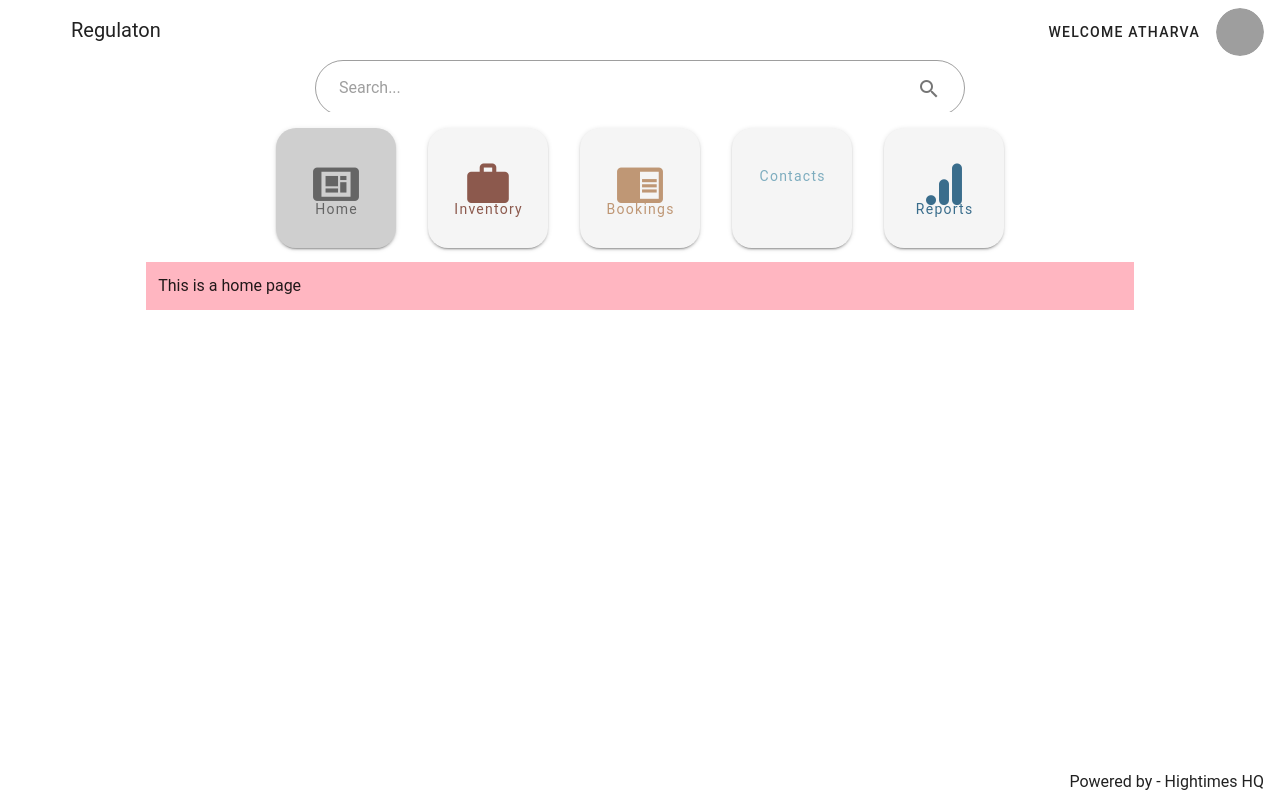
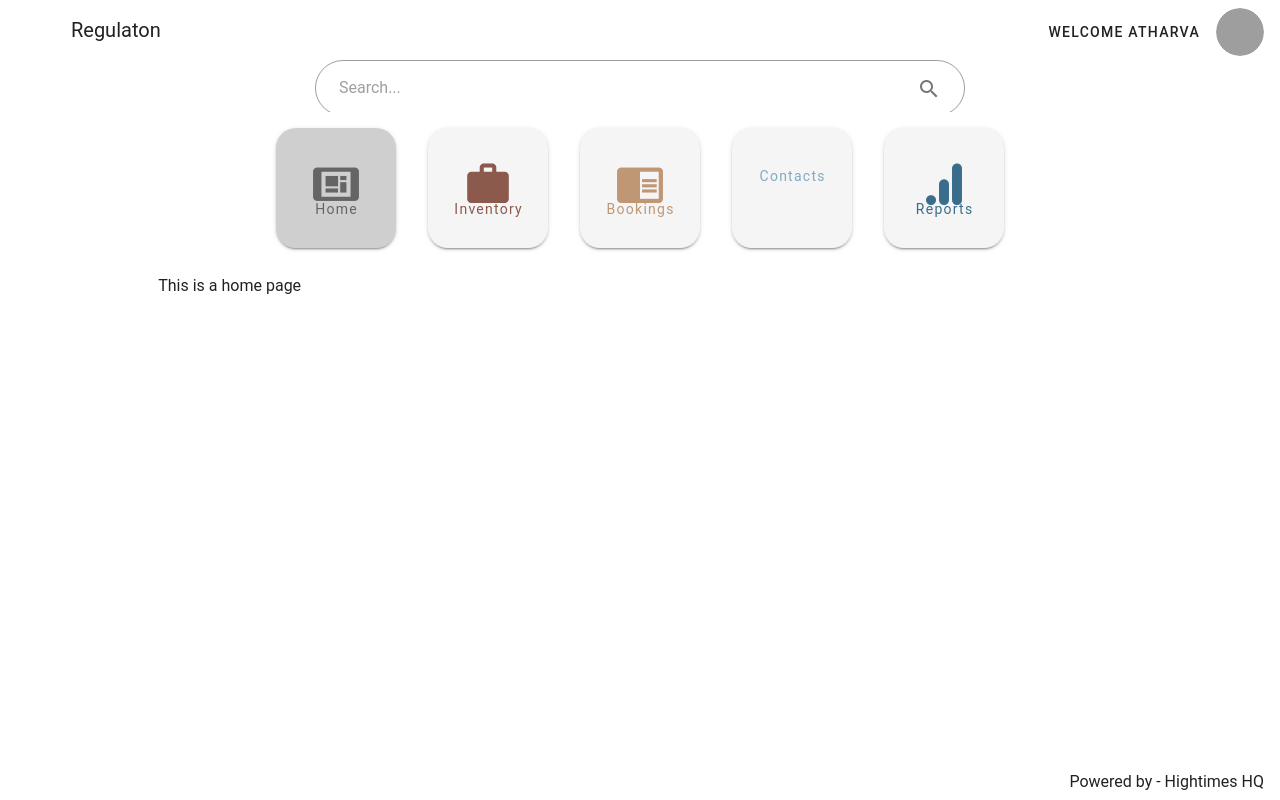
Before and after one commit to high-times/regulaton-frontend, a Vue app: page /inventory in a window 1280 px wide. Built offline with nearby package versions, Linux system fonts and the light colour scheme; grey boxes are pictures that could not be loaded; a small style sheet from the web is missing.

Commit message:
front end Home view - Cards for Home view added, formatting pending

```diff
--- a/src/AppMain.vue
+++ b/src/AppMain.vue
@@ -55,14 +55,12 @@
                     <v-col cols="1">
 
                     </v-col>
-                    <v-col cols="10" style="background-color: lightpink">
+                    <v-col cols="10">
                         <router-view/>
                     </v-col>
                     <v-col cols="1">
 
                     </v-col>
-
-
                 </v-row>
             </v-container>
         </v-col>
@@ -72,11 +70,11 @@
 <script>
     import Searchbar from "./components/Searchbar";
     import PageViewButton from "./components/PageViewButton";
-    import PageViewContent from "./components/PageViewContent";
+
 
     export default {
         name: "AppMain",
-        components: {Searchbar, PageViewButton, PageViewContent},
+        components: {Searchbar, PageViewButton},
         props: {},
         data: () => ({
             menuItems: [
```
